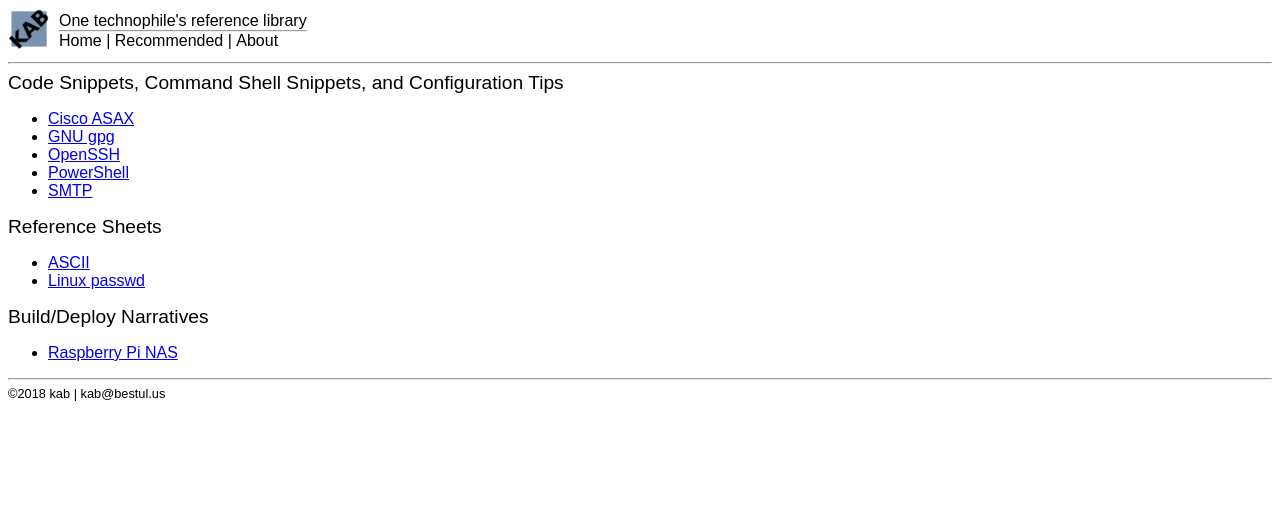
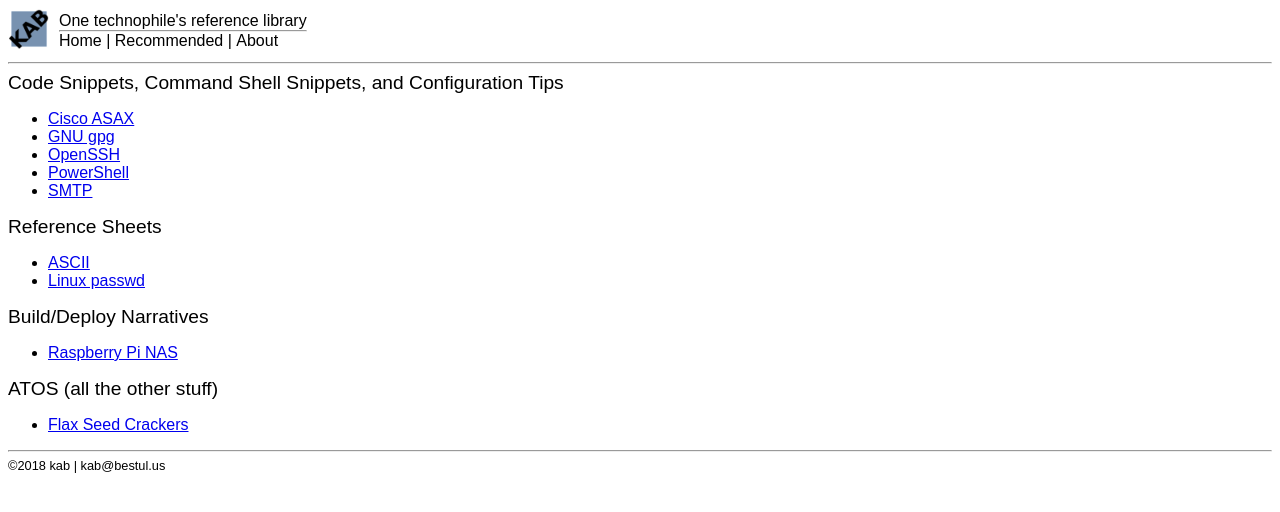
Before and after one commit to kabtech/kab, a Jekyll site: the page built from index.md, in a window 1280 px wide. Shown: the top 512 px of the page. Built offline with Jekyll 4.4.1, drawn with Linux system fonts in a browser that asks for light colours.

Commit message:
Update main.html

```diff
--- a/_layouts/main.html
+++ b/_layouts/main.html
@@ -59,6 +59,20 @@
       {% endfor %}
     </ul>
 </div>
+
+<div id="atos">
+    <p class="sectionHeader">ATOS (all the other stuff)</p>
+    <ul>
+      {% assign items = site.pages | sort: 'title' %}
+      {% for p in items %}
+        {% if p.group == "atos" %}
+        <li>
+          <a href="{{ p.url }}">{{ p.title }}</a>
+        </li>
+        {% endif %}
+      {% endfor %}
+    </ul>
+</div>
 </div>
 <div id="footerDiv">
 <hr/>
```
